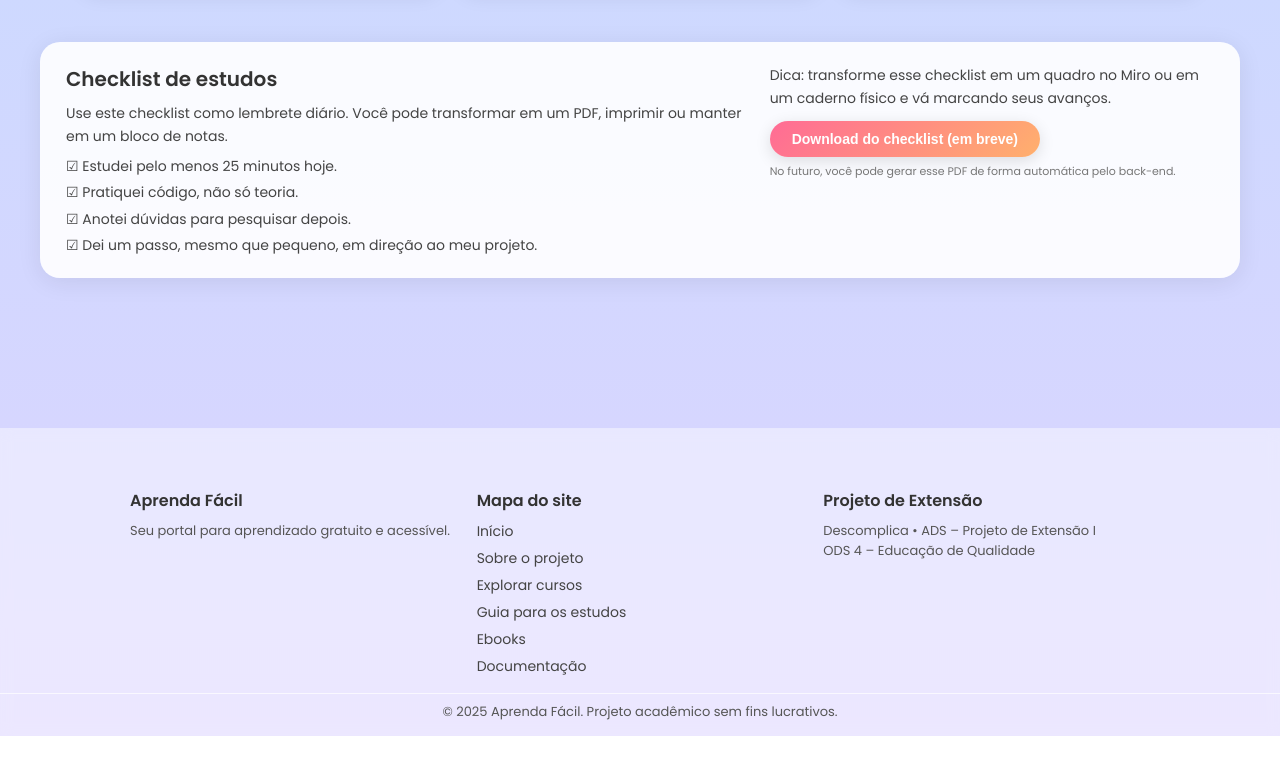
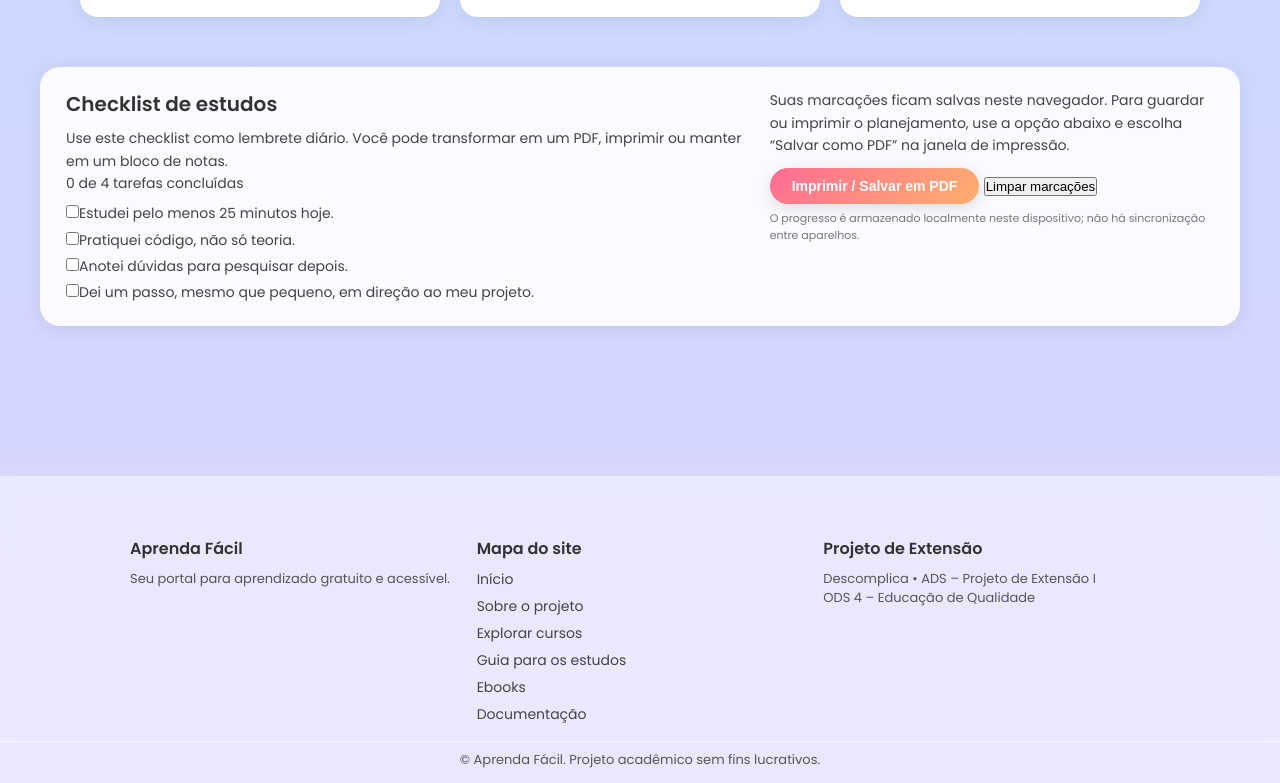
Before and after one commit to Amanda-AAndrade/aprenda-facil-pex, a plain HTML site: page guia.html in a window 1280 px wide. Shown: the part 1370-2153 px from the top of the page. Before the commit the page ends 2106 px from the top, so only its background shows below. Drawn offline with Linux system fonts and the light colour scheme.

Commit message:
feat: aprimora página guia.html

```diff
--- a/guia.html
+++ b/guia.html
@@ -11,18 +11,30 @@
 <body>
 
 <!-- ========= HEADER (logo + botão Perfil) ========= -->
-  <header class="topo" id="topo">
+    <header class="topo" id="topo">
     <div class="wrap topo-inner">
-      <img src="logo-aprenda-facil.png" alt="Logo Aprenda Fácil" class="logo">
+      <a class="brand-link" href="index.html" aria-label="Aprenda Fácil — página inicial">
+        <img src="logo-aprenda-facil.png" alt="Aprenda Fácil" class="logo">
+      </a>
 
-       <!-- Botão Perfil CORRETO -->
-    <button
-      class="perfil-btn"
-      type="button"
-      onclick="window.location.href='perfil.html'">Perfil
-    </button>
-  </div>
-</header>
+      <button class="menu-toggle" type="button" aria-controls="site-navigation" aria-expanded="false" aria-label="Abrir menu">
+        <span aria-hidden="true">☰</span>
+      </button>
+
+      <nav class="site-nav" id="site-navigation" aria-label="Navegação principal">
+        <ul class="site-nav-list">
+        <li><a class="nav-link" href="index.html">Início</a></li>
+        <li><a class="nav-link" href="cursos.html">Cursos</a></li>
+        <li><a class="nav-link is-current" href="guia.html" aria-current="page">Guia de estudos</a></li>
+        <li><a class="nav-link" href="ebooks.html">Materiais</a></li>
+        <li><a class="nav-link" href="sobre.html">Sobre</a></li>
+        <li><a class="nav-link" href="documentacao.html">Documentação</a></li>
+        </ul>
+      </nav>
+
+      <a class="perfil-btn" href="perfil.html">Perfil</a>
+    </div>
+  </header>
 
   <main class="pagina-guia">
 
@@ -169,25 +181,28 @@
             Use este checklist como lembrete diário. Você pode transformar em um
             PDF, imprimir ou manter em um bloco de notas.
           </p>
-          <ul>
-            <li>☑ Estudei pelo menos 25 minutos hoje.</li>
-            <li>☑ Pratiquei código, não só teoria.</li>
-            <li>☑ Anotei dúvidas para pesquisar depois.</li>
-            <li>☑ Dei um passo, mesmo que pequeno, em direção ao meu projeto.</li>
+          <div class="checklist-progress" role="progressbar" aria-label="Progresso do checklist" aria-valuemin="0" aria-valuemax="4" aria-valuenow="0">
+            <span class="checklist-progress-fill" id="checklist-progress-fill"></span>
+          </div>
+          <p class="checklist-progress-label" id="checklist-progress-label" aria-live="polite">0 de 4 tarefas concluídas</p>
+          <ul class="study-checklist" id="study-checklist">
+            <li><label><input type="checkbox" data-checklist-item="study"><span>Estudei pelo menos 25 minutos hoje.</span></label></li>
+            <li><label><input type="checkbox" data-checklist-item="practice"><span>Pratiquei código, não só teoria.</span></label></li>
+            <li><label><input type="checkbox" data-checklist-item="notes"><span>Anotei dúvidas para pesquisar depois.</span></label></li>
+            <li><label><input type="checkbox" data-checklist-item="project"><span>Dei um passo, mesmo que pequeno, em direção ao meu projeto.</span></label></li>
           </ul>
         </div>
 
         <div class="checklist-acao">
           <p class="checklist-dica">
-            Dica: transforme esse checklist em um quadro no Miro ou em um caderno
-            físico e vá marcando seus avanços.
+            Suas marcações ficam salvas neste navegador. Para guardar ou imprimir o
+            planejamento, use a opção abaixo e escolha “Salvar como PDF” na janela de impressão.
           </p>
-          <button type="button" class="btn-primario" disabled>
-            Download do checklist (em breve)
-          </button>
-          <small class="nota-botao">
-            No futuro, você pode gerar esse PDF de forma automática pelo back-end.
-          </small>
+          <div class="checklist-actions">
+            <button type="button" class="btn-primario" id="print-checklist">Imprimir / Salvar em PDF</button>
+            <button type="button" class="btn-reset" id="reset-checklist">Limpar marcações</button>
+          </div>
+          <small class="nota-botao">O progresso é armazenado localmente neste dispositivo; não há sincronização entre aparelhos.</small>
         </div>
       </div>
     </section>
@@ -223,7 +238,7 @@
     </div>
 
     <div class="footer-bottom">
-      <p>&copy; 2025 Aprenda Fácil. Projeto acadêmico sem fins lucrativos.</p>
+      <p>&copy; <span data-current-year></span> Aprenda Fácil. Projeto acadêmico sem fins lucrativos.</p>
     </div>
   </footer>
 
```
